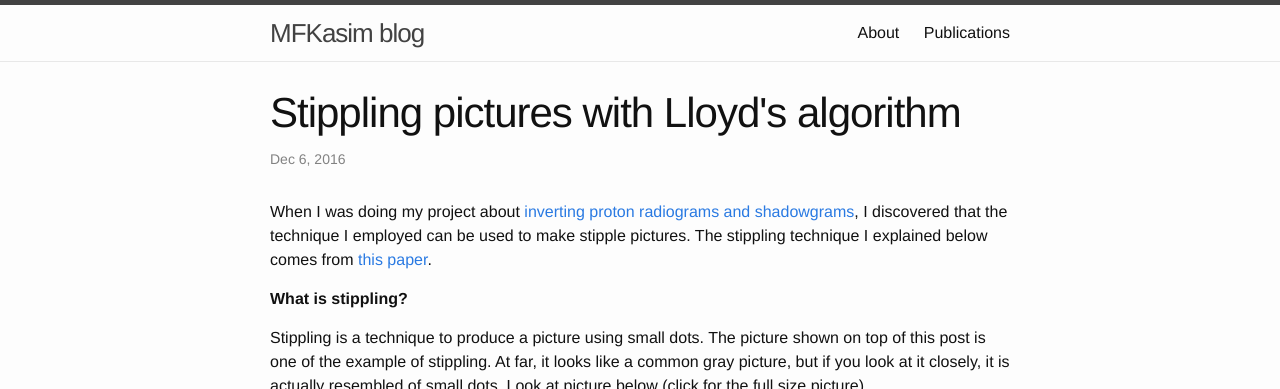
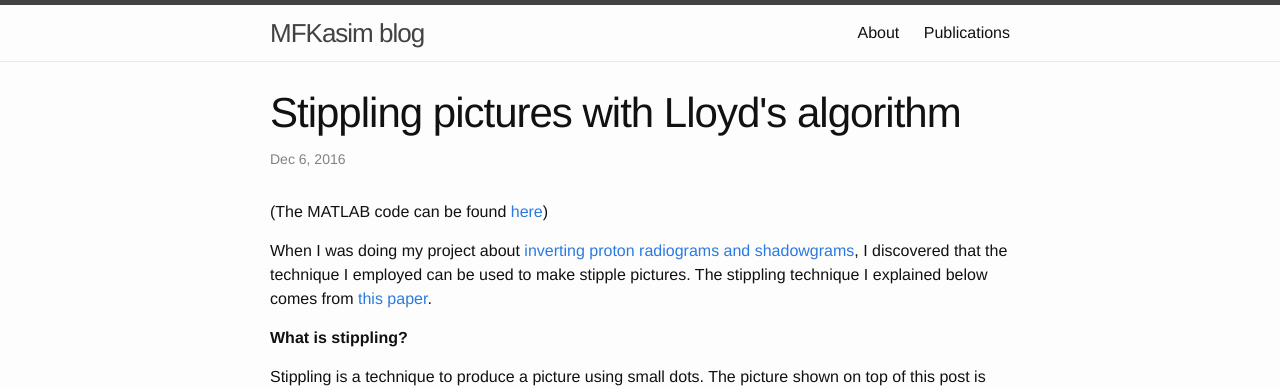
Before and after one commit to mfkasim1/mfkasim1.github.io, a Jekyll site: the page built from _posts/2016-12-08-stippling-pictures-with-lloyds-algorithm.markdown, in a window 1280 px wide and 900 px high, cut to the strip 0-389 px from the top of the window. Built offline with Jekyll 4.4.1, drawn with Linux system fonts in a browser that asks for light colours; formulas are drawn with MathJax 3; comment, search, counter and statistics services are not loaded.

Commit message:
Update the stippling picture post

```diff
--- a/_posts/2016-12-08-stippling-pictures-with-lloyds-algorithm.markdown
+++ b/_posts/2016-12-08-stippling-pictures-with-lloyds-algorithm.markdown
@@ -11,6 +11,8 @@ tags:
 - voronoi diagram
 - lloyds algorithm
 ---
+
+(The MATLAB code can be found [here](https://github.com/mfkasim91/stippling-lloyds))
 
 When I was doing my project about [inverting proton radiograms and shadowgrams](https://arxiv.org/pdf/1607.04179.pdf), I discovered that the technique I employed can be used to make stipple pictures.
 The stippling technique I explained below comes from [this paper](https://www.cs.ubc.ca/labs/imager/tr/2002/secord2002b/secord.2002b.pdf).
```
